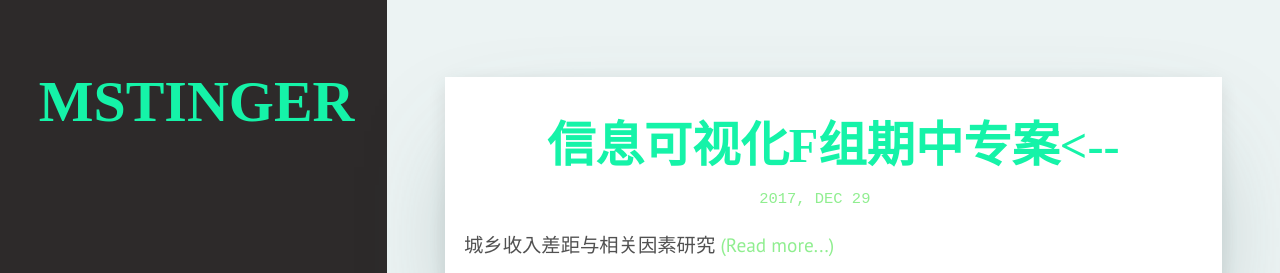
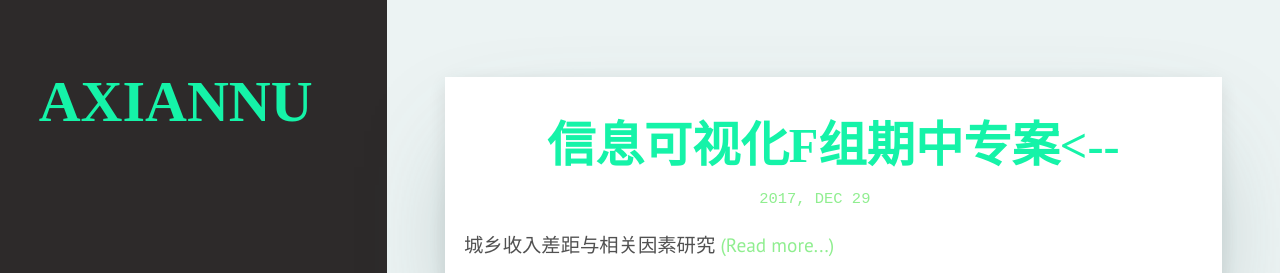
Before and after one commit to Axiannu/axiannu.github.io5, a Jekyll site: the page built from index.html, in a window 1280 px wide. Shown: the top 273 px of the page. Built offline with Jekyll 4.4.1, drawn with Linux system fonts in a browser that asks for light colours; some web fonts are replaced; the list of posts is cut into pages by our own code.

Commit message:
更改回自己的名字

```diff
--- a/_config.yml
+++ b/_config.yml
@@ -1,5 +1,5 @@
 # Profile information
-name: Mstinger
+name: Axiannu
 title: My Home
 description: > # this means to ignore newlines until "baseurl:"
   Write an awesome description for your new site here. You can edit this
@@ -7,7 +7,7 @@ description: > # this means to ignore newlines until "baseurl:"
   Google search results) and in your feed.xml site description.
 permalink: ':title/'
 baseurl: "/" # the subpath of your site, e.g. /blog
-url: "https://github.com/Mstinger" # the base hostname & protocol for your site, e.g. http://example.com
+url: "https://github.com/Axiannu" # the base hostname & protocol for your site, e.g. http://example.com
 
 # Jekyll configuration
 
```
